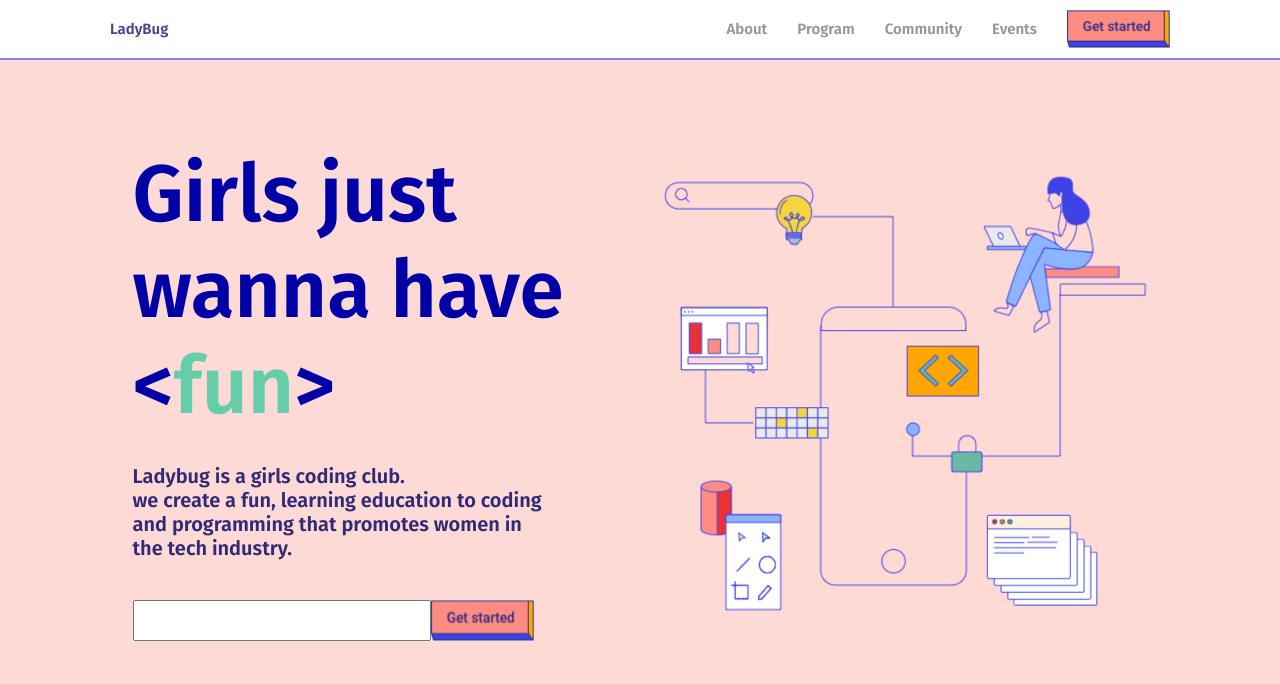
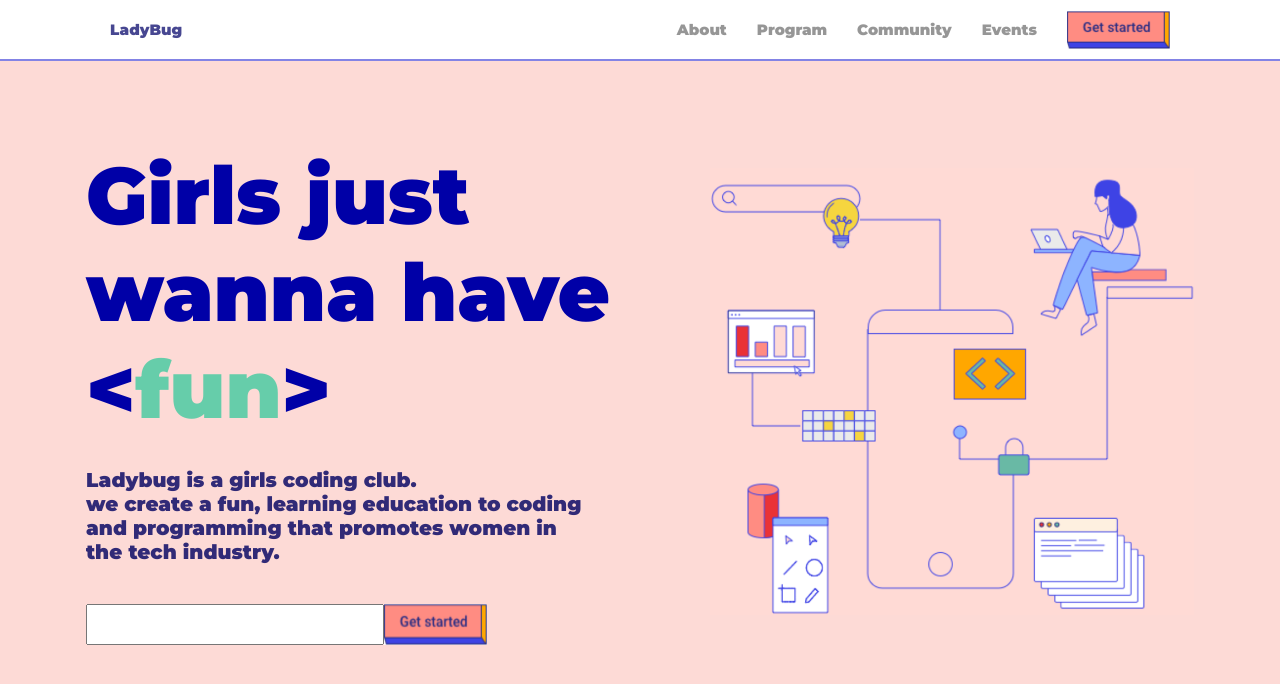
Before and after one commit to ChaseChilders/1-ladybug, a plain HTML site: page index.html in a window 1280 px wide. Drawn offline with Linux system fonts and the light colour scheme.

Commit message:
added font

```diff
--- a/index.html
+++ b/index.html
@@ -5,9 +5,10 @@
     <link rel="preconnect" href="https://fonts.googleapis.com" />
     <link rel="preconnect" href="https://fonts.gstatic.com" crossorigin />
     <link
-      href="https://fonts.googleapis.com/css2?family=Cabin:wght@700&family=Fira+Sans:wght@600&display=swap"
+      href="https://fonts.googleapis.com/css2?family=Cabin:wght@700&family=Fira+Sans:wght@600&family=Montserrat:wght@900&display=swap"
       rel="stylesheet"
     />
+
     <!-- <link
       href="https://fonts.googleapis.com/css2?family=Cabin:wght@700&display=swap"
       rel="stylesheet"
--- a/styles.css
+++ b/styles.css
@@ -12,7 +12,7 @@ body {
   flex-direction: row;
   justify-content: space-between;
   border-bottom: solid 2px rgba(1, 1, 201, 0.486);
-  font-family: "Fira Sans", sans-serif;
+  font-family: "Montserrat", sans-serif;
   padding: 10px;
   background-color: white;
 }
@@ -41,7 +41,7 @@ a {
 
 .main-container {
   display: flex;
-  font-family: "Fira Sans", sans-serif;
+  font-family: "Montserrat", sans-serif;
   flex-direction: row;
   /* border: solid 5px red; */
   justify-content: center;
```
